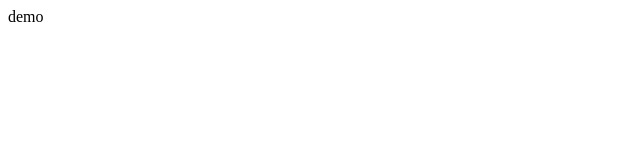
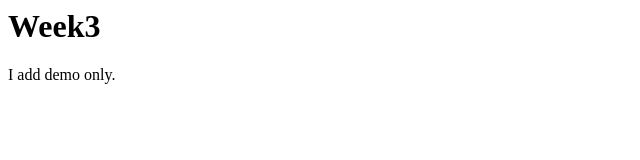
Before and after one commit to LXY0000/js2020, a plain HTML site: page index.html in a window 1280 px wide. Shown: the whole page, without its empty margins (0-640 px from the left). Drawn offline with Linux system fonts and the light colour scheme.

Commit message:
I modify demo

```diff
--- a/index.html
+++ b/index.html
@@ -2,7 +2,8 @@
 
   <head></head>
     <body>
-      demo
+      <h1> Week3 </h1>
+      <p>I add demo only.</p>
     </body>
 
 
```
